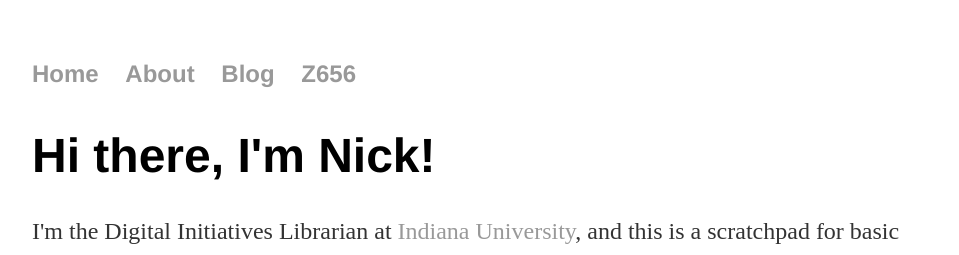
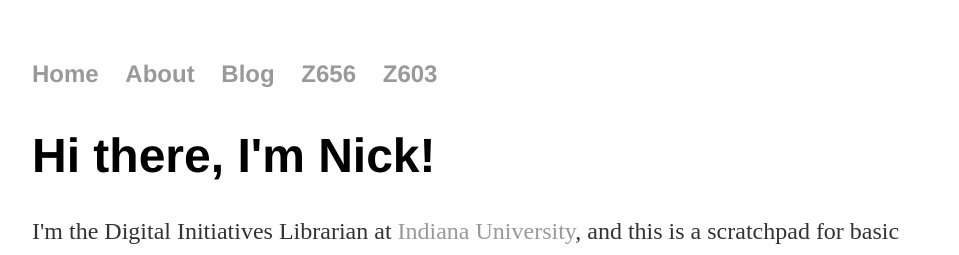
Before and after one commit to nhomenda/nhomenda.github.io, a Jekyll site: the page built from index.html, in a window 1280 px wide. Shown: the top 255 px of the page, without its empty margins (160-1119 px from the left). Built offline with Jekyll 4.4.1, drawn with Linux system fonts in a browser that asks for light colours.

Commit message:
Update default.html

```diff
--- a/_layouts/default.html
+++ b/_layouts/default.html
@@ -11,7 +11,8 @@
 	        		<li><a href="/">Home</a></li>
 		        	<li><a href="/about">About</a></li>
 				<li><a href="/blog">Blog</a></li>
-				<li><a href="/Z656/">Z656</a>
+				<li><a href="/Z656/">Z656</a></li>
+				<li><a href="/Z656/">Z603</a></li>
 	    		</ul>
 			</nav>
 			<div class="container">
```
